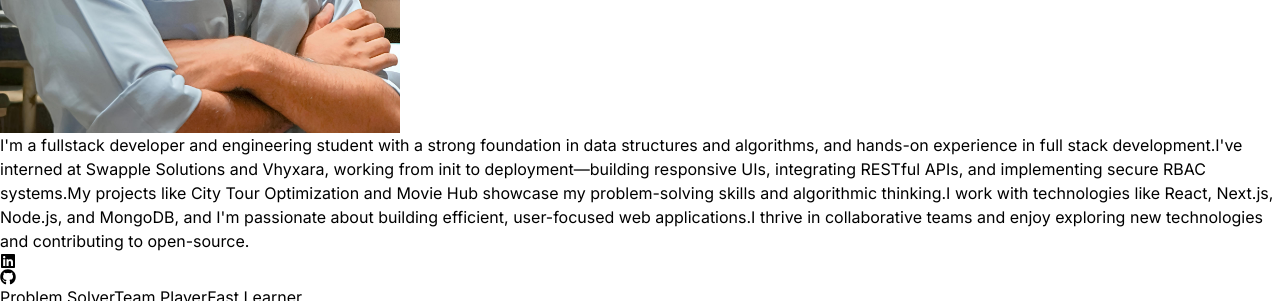
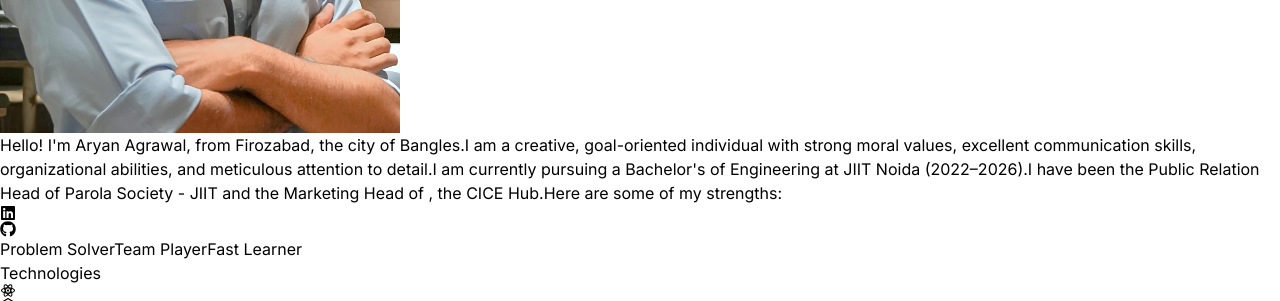
Before and after one commit to 0Aryan1/React-portfolio, a React (Vite) app: page / in a window 1280 px wide. Shown: the part 980-1281 px from the top of the page. Built offline with nearby package versions, Linux system fonts and the light colour scheme.

Commit message:
about update

```diff
--- a/src/components/About.jsx
+++ b/src/components/About.jsx
@@ -42,7 +42,7 @@ const About = () => {
                  <div className="flex justify-center lg:justify-start">
                     <div className="max-w-xl">
                       <p className='text-lg leading-relaxed text-stone-700 dark:text-neutral-300 font-light'>
-                        {ABOUT_TEXT.split('. ').map((sentence, index) => (
+                        {ABOUT_TEXT.split('\n').filter(para => para.trim()).map((paragraph, index) => (
                           <motion.span
                             key={index}
                             whileInView={{ opacity: 1 }}
@@ -50,7 +50,7 @@ const About = () => {
                             transition={{ duration: 0.5, delay: index * 0.1 }}
                             className="block mb-4"
                           >
-                            {sentence}{index < ABOUT_TEXT.split('. ').length - 1 ? '.' : ''}
+                            {paragraph}
                           </motion.span>
                         ))}
                       </p>
--- a/src/constants/index.js
+++ b/src/constants/index.js
@@ -8,7 +8,15 @@ import project6 from "../assets/projects/project-6.png";
 
 
 
-export const ABOUT_TEXT = `I'm a fullstack developer and engineering student with a strong foundation in data structures and algorithms, and hands-on experience in full stack development. I've interned at Swapple Solutions and Vhyxara, working from init to deployment—building responsive UIs, integrating RESTful APIs, and implementing secure RBAC systems. My projects like City Tour Optimization and Movie Hub showcase my problem-solving skills and algorithmic thinking. I work with technologies like React, Next.js, Node.js, and MongoDB, and I'm passionate about building efficient, user-focused web applications. I thrive in collaborative teams and enjoy exploring new technologies and contributing to open-source.`;
+export const ABOUT_TEXT = `Hello! I'm Aryan Agrawal, from Firozabad, the city of Bangles.
+
+I am a creative, goal-oriented individual with strong moral values, excellent communication skills, organizational abilities, and meticulous attention to detail.
+
+I am currently pursuing a Bachelor's of Engineering at JIIT Noida (2022–2026).
+
+I have been the Public Relation Head of Parola Society - JIIT and the Marketing Head of , the CICE Hub.
+
+Here are some of my strengths:`;
 
 export const EXPERIENCES = [
 
```
